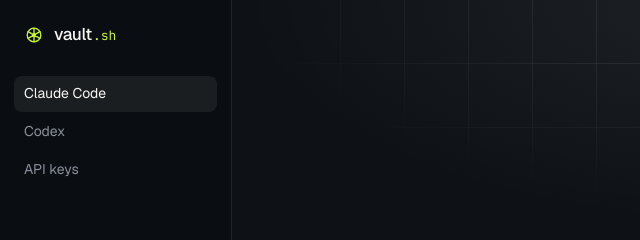
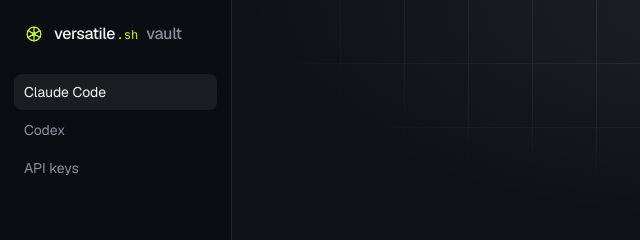
Before and after one commit to versatile-sh/agents-vault, a plain HTML site: page app/ui/index.html in a window 1280 px wide. Shown: the top 240 px of the page, 0-640 px from the left. Drawn offline with Linux system fonts and the light colour scheme.

Commit message:
fix(app): spell the wordmark as versatile.sh vault

```diff
--- a/app/ui/index.html
+++ b/app/ui/index.html
@@ -12,7 +12,7 @@
   <aside class="side">
     <div class="brand">
       <svg viewBox="0 0 24 24" aria-hidden="true"><circle cx="12" cy="12" r="8.2"/><circle cx="12" cy="12" r="1.6" class="hub"/><path d="M12 3.8v16.4M4.9 7.9l14.2 8.2M4.9 16.1l14.2-8.2"/></svg>
-      <span class="wordmark">vault<span>.sh</span></span>
+      <span class="wordmark">versatile<span class="tld">.sh</span><span class="product">vault</span></span>
     </div>
     <nav class="nav" role="tablist" aria-label="Sections">
       <button type="button" role="tab" data-tab="claude" aria-selected="true"><span>Claude Code</span><span class="count"></span></button>
--- a/app/ui/style.css
+++ b/app/ui/style.css
@@ -74,8 +74,9 @@ svg { width: 18px; height: 18px; flex-shrink: 0; fill: none; stroke: currentColo
 .brand { display: flex; align-items: center; gap: 10px; padding: 0 10px; }
 .brand svg { width: 20px; height: 20px; color: var(--lime); }
 .brand .hub { fill: currentColor; }
-.wordmark { font-size: 17px; font-weight: 500; letter-spacing: -0.02em; }
-.wordmark span { margin-left: 0.1em; font: 0.76em var(--mono); letter-spacing: 0; color: var(--lime); }
+.wordmark { font-size: 16px; white-space: nowrap; font-weight: 500; letter-spacing: -0.02em; }
+.wordmark .tld { margin-left: 0.1em; font: 0.76em var(--mono); letter-spacing: 0; color: var(--lime); }
+.wordmark .product { margin-left: 0.5em; color: var(--muted); }
 
 .nav { display: flex; flex-direction: column; gap: 2px; flex: 1; }
 
```
